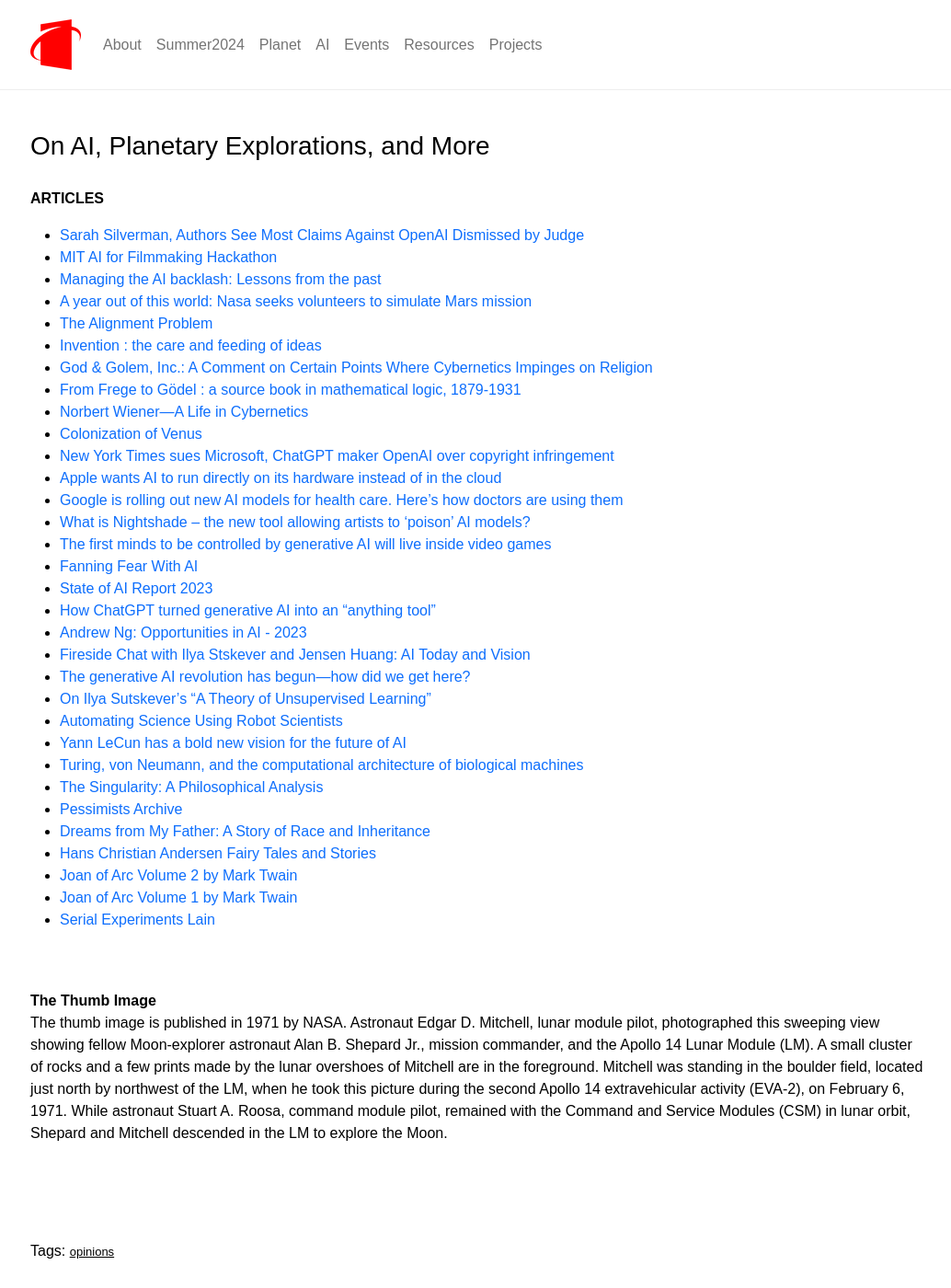
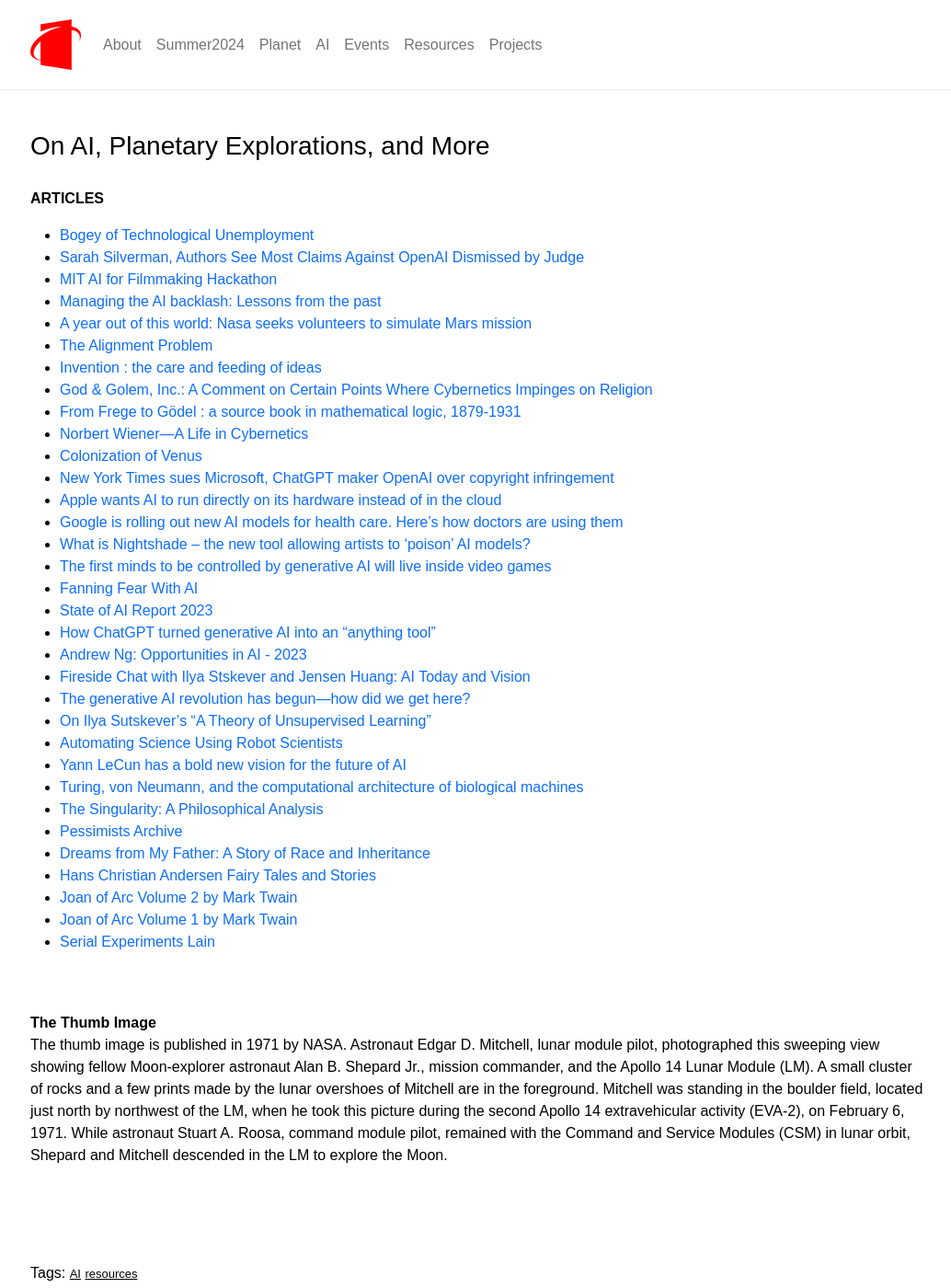
Before and after one commit to planet-ai-2023/planet-ai-2023.github.io, a Jekyll site: the page built from _posts/2023-11-11-on-ai.md, in a window 1280 px wide and 1400 px high. Shown: the whole window at 92% size, without its empty margins (119-1153 px from the left). Built offline with Jekyll 4.4.1, drawn with Linux system fonts in a browser that asks for light colours.

Commit message:
Add files via upload

```diff
--- a/_posts/2023-11-11-on-ai.md
+++ b/_posts/2023-11-11-on-ai.md
@@ -3,13 +3,14 @@ layout: post
 title:  "On AI, Planetary Explorations, and More"
 date: 2023-11-11
 image: assets/images/14_eva_view.png
-tags: [ opinions ]
+tags: [ AI, resources, ]
 ---
 
 
 
 **ARTICLES**
 
+- [Bogey of Technological Unemployment](https://wp.technologyreview.com/wp-content/uploads/2012/10/MIT-Technology-Review-1938-12.pdf?_ga=2.227431261.1778831993.1704711674-471444333.1704465818){:target="_blank"}
 - [Sarah Silverman, Authors See Most Claims Against OpenAI Dismissed by Judge](https://www.hollywoodreporter.com/business/business-news/sarah-silverman-openai-lawsuit-claims-judge-1235823924/){:target="_blank"}
 - [MIT AI for Filmmaking Hackathon](https://engage.mit.edu/fma/about/){:target="_blank"}
 - [Managing the AI backlash: Lessons from the past](https://www.japantimes.co.jp/commentary/2023/11/16/world/history-guilds-ai-backlash/){:target="_blank"}
```
